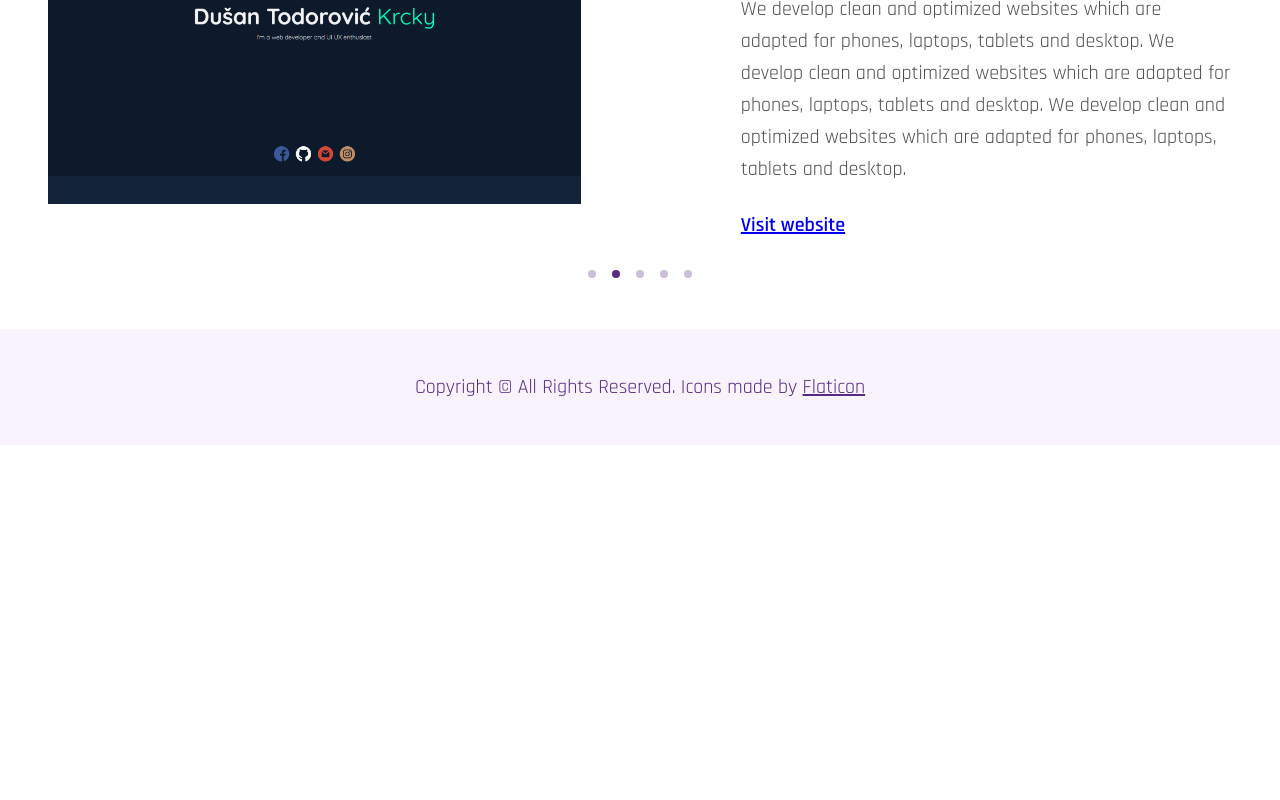
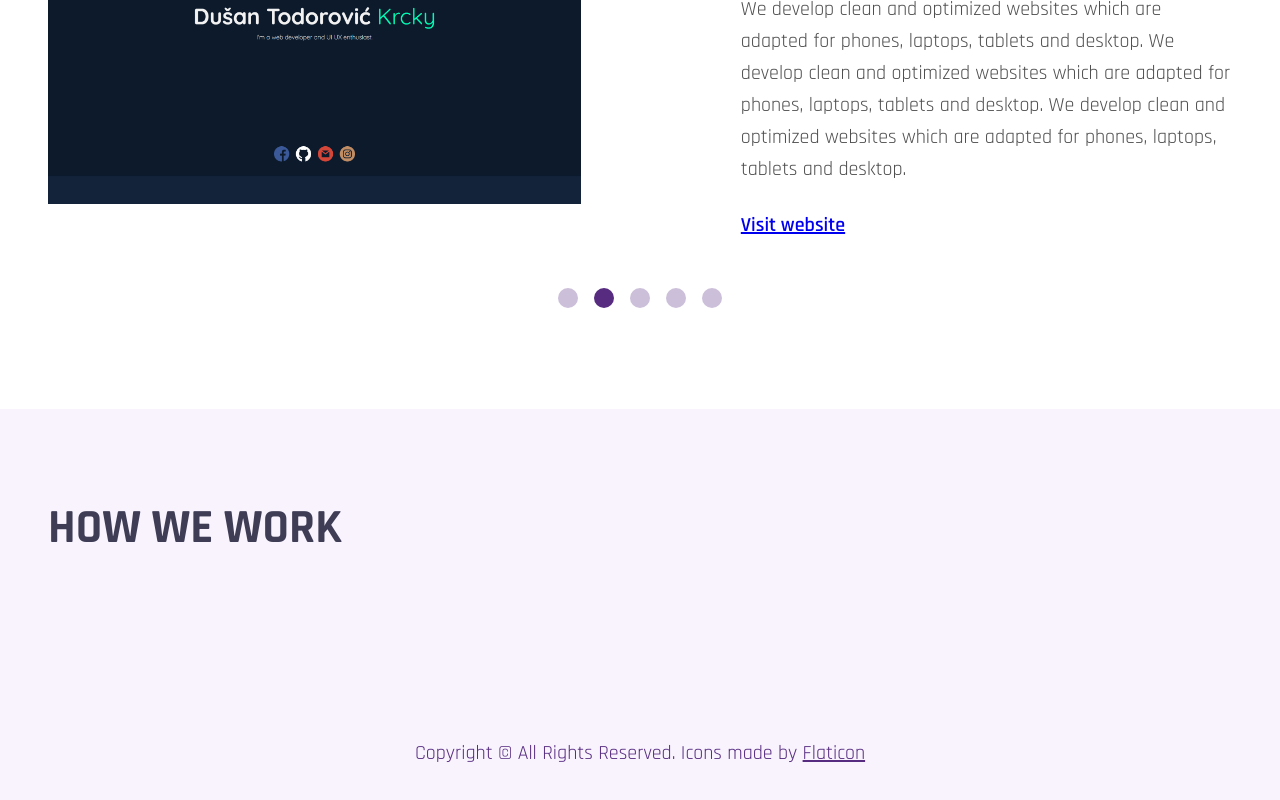
Before and after one commit to krckyboy/todorovic.dev, a React (Create React App) app in the folder client/: page / in a window 1280 px wide. Shown: the part 1627-2427 px from the top of the page. Before the commit the page ends 2072 px from the top, so only its background shows below. Built offline with nearby package versions, Linux system fonts and the light colour scheme; the HTML template or start-up script is replaced by a standard one.

Commit message:
#5 Minor refactor + WIP on <HowWeWork />

```diff
--- a/client/src/App.js
+++ b/client/src/App.js
@@ -2,6 +2,7 @@ import React from 'react'
 import FirstSection from './sections/FirstSection'
 import Expertise from './sections/Expertise'
 import LatestWork from './sections/LatestWork'
+import HowWeWork from './sections/HowWeWork'
 import './App.scss'
 import Footer from './components/layout/Footer'
 
@@ -11,6 +12,7 @@ function App() {
 			<FirstSection />
 			<Expertise />
 			<LatestWork />
+			<HowWeWork />
 			<Footer />
 		</>
 	)
--- a/client/src/components/Project.js
+++ b/client/src/components/Project.js
@@ -69,7 +69,14 @@ const Project = ({ imgSrc, title, text, websiteUrl }) => {
 			<ProjectTextContainer>
 				<Title>{title}</Title>
 				<Text className='commonText'>{text}</Text>
-				<a href={websiteUrl} className='commonText'>Visit website</a>
+				<a
+					href={websiteUrl}
+					className='commonText'
+					target='_blank'
+					rel='noopener noreferrer'
+				>
+					Visit website
+				</a>
 			</ProjectTextContainer>
 		</Container>
 	)
--- /dev/null
+++ b/client/src/sections/HowWeWork.js
@@ -0,0 +1,27 @@
+import React from 'react'
+import styled from 'styled-components'
+import preferences from '../preferences'
+import SubHeading from '../components/SubHeading'
+import styles from 'react-responsive-carousel/lib/styles/carousel.min.css'
+
+const Container = styled.div`
+	max-width: 100%;
+	background-color: #F8F3FD;
+`
+
+// Styles for positioning control dots
+const Content = styled.div`
+
+`
+
+const HowWeWork = () => {
+	return (
+		<Container className='sidePadding topBottomPadding'>
+			<Content className='maxWidth'>
+				<SubHeading>HOW WE WORK</SubHeading>
+			</Content>
+		</Container>
+	)
+}
+
+export default HowWeWork
--- a/client/src/sections/LatestWork.js
+++ b/client/src/sections/LatestWork.js
@@ -13,11 +13,12 @@ const Container = styled.div`
 
 // Styles for positioning control dots
 const Content = styled.div`
-	.carousel.carousel-slider {
+	.carousel {
+		&.carousel-slider {
 			overflow: initial !important; /* Required for positioning dots */
 		}
 
-	.carousel .control-dots .dot {
+		.control-dots .dot {
 			box-shadow: none !important;
 			background: ${preferences.colors.main} !important;
 
@@ -26,13 +27,21 @@ const Content = styled.div`
 			}
 		}
 
-	.carousel .control-dots {
-		bottom: -5rem !important; /* Required for positioning */
+		.control-dots {
+			bottom: -8rem !important; /* Required for positioning */
+
+			.dot {
+				width: 20px;
+				height: 20px;
+			}
 		}
 
-	.carousel .slide {
+		.slide {
 			background: white;
 		}
+	}
+
+	margin-bottom: 8rem;
 `
 
 const Expertise = () => {
```
Lines whose indentation alone changed are shown as unchanged.
